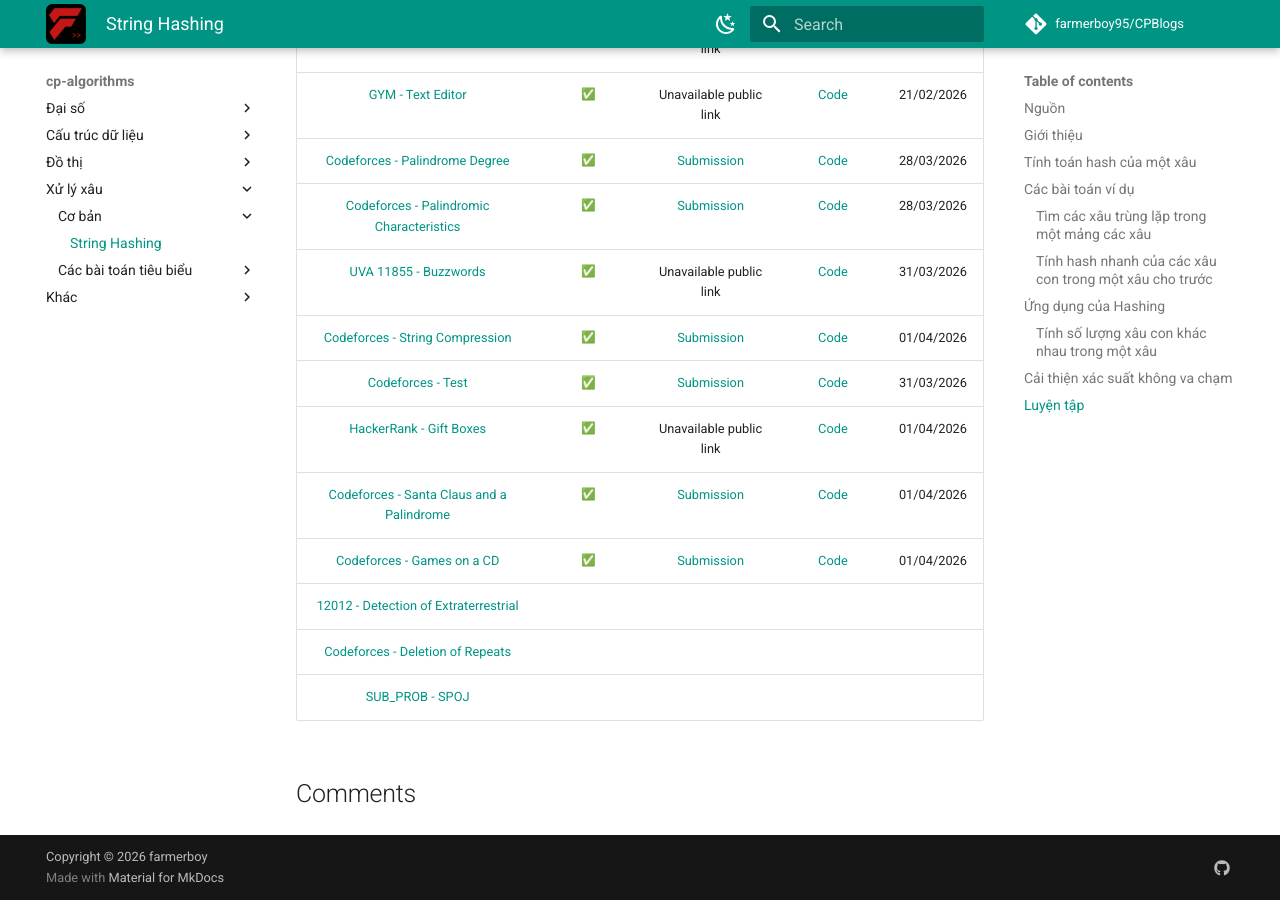
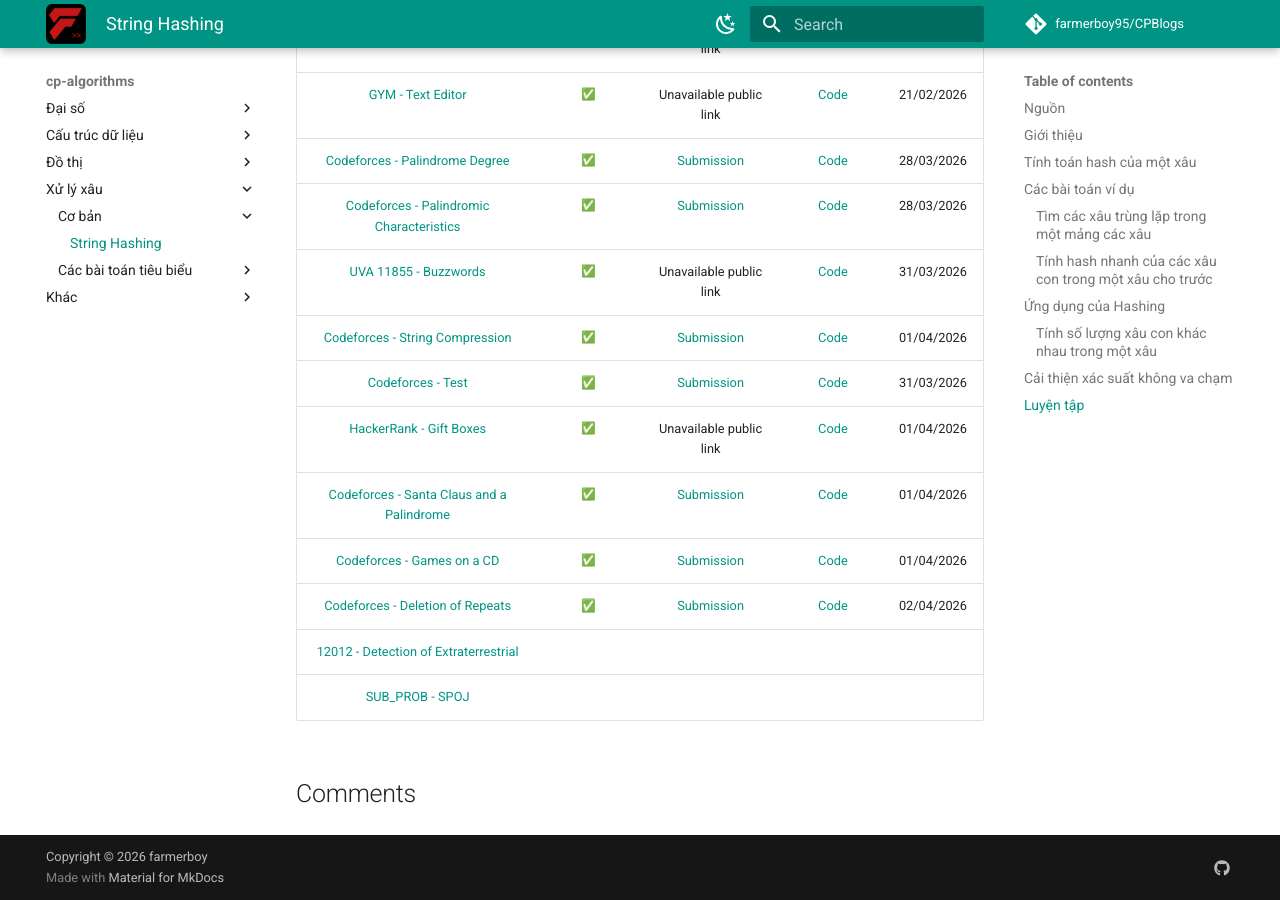
Before and after one commit to farmerboy95/CPBlogs, an MkDocs documentation site: the page built from docs/cp-algorithms/string-processing/fundamentals/string-hashing.md, in a window 1280 px wide and 900 px high, scrolled down 5537 px. Built offline with MkDocs 1.6.1 and Material for MkDocs 9.7.7, drawn with Linux system fonts in a browser that asks for light colours; emoji names are drawn with the system emoji font; comment, search, counter and statistics services are not loaded.

Commit message:
Add Codeforces problem 'Deletion of Repeats' entry

```diff
--- a/docs/cp-algorithms/string-processing/fundamentals/string-hashing.md
+++ b/docs/cp-algorithms/string-processing/fundamentals/string-hashing.md
@@ -172,6 +172,6 @@
 | [HackerRank - Gift Boxes](https://www.hackerrank.com/contests/womens-codesprint-5/challenges/gift-boxes) | :white_check_mark: | Unavailable public link | [Code](https://github.com/farmerboy95/CompetitiveProgramming/blob/master/HackerRank/HACKR%20gift-boxes.cpp) | 01/04/2026 |
 | [Codeforces - Santa Claus and a Palindrome](https://codeforces.com/contest/752/problem/D) | :white_check_mark: | [Submission](https://codeforces.com/contest/752/submission/369291958) | [Code](https://github.com/farmerboy95/CompetitiveProgramming/blob/master/Codeforces/CF752-D2-D.cpp) | 01/04/2026 |
 | [Codeforces - Games on a CD](https://codeforces.com/contest/727/problem/E) | :white_check_mark: | [Submission](https://codeforces.com/contest/727/submission/369293345) | [Code](https://github.com/farmerboy95/CompetitiveProgramming/blob/master/Codeforces/CF727-D2-E.cpp) | 01/04/2026 |
+| [Codeforces - Deletion of Repeats](https://codeforces.com/contest/19/problem/C) | :white_check_mark: | [Submission](https://codeforces.com/contest/19/submission/369298463) | [Code](https://github.com/farmerboy95/CompetitiveProgramming/blob/master/Codeforces/CF19-D12-C.cpp) | 02/04/2026 |
 | [12012 - Detection of Extraterrestrial](https://uva.onlinejudge.org/index.php?option=onlinejudge&page=show_problem&problem=3163) | | | | |
-| [Codeforces - Deletion of Repeats](https://codeforces.com/contest/19/problem/C) | | | | |
 | [SUB_PROB - SPOJ](https://www.spoj.com/problems/SUB_PROB/) | | | | |
```
